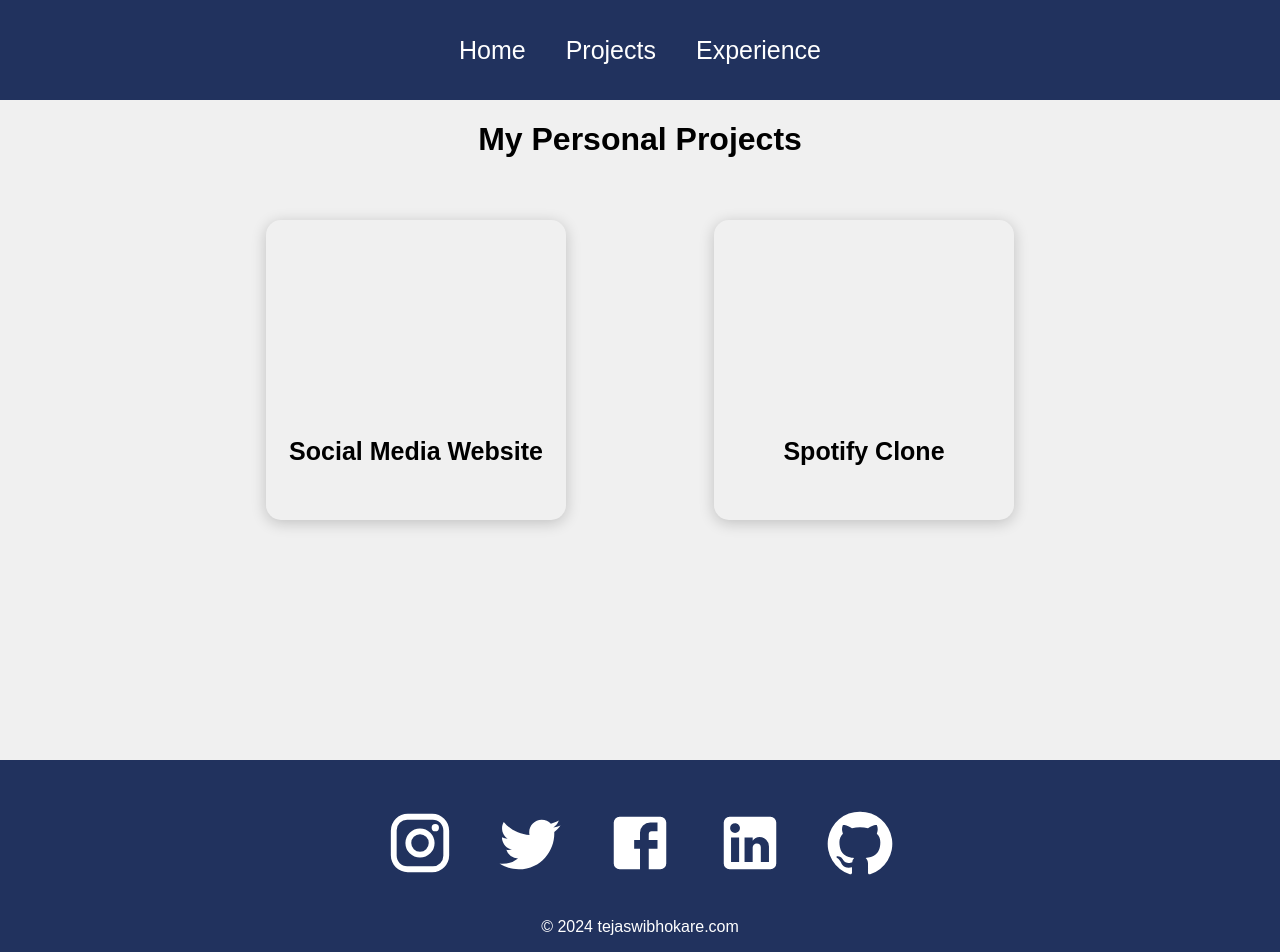
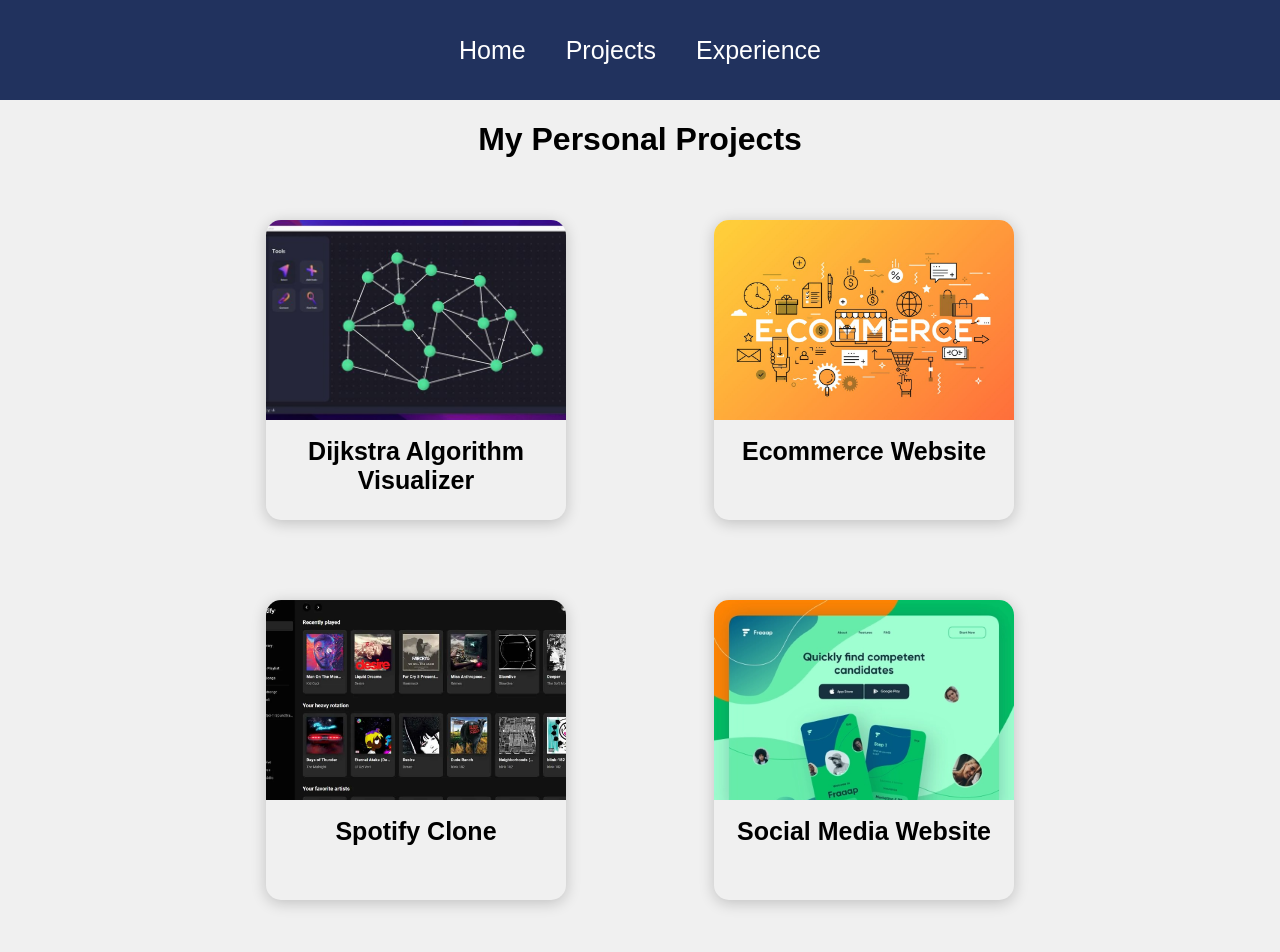
Before and after one commit to tejubhokare/portfolio, a React (Create React App) app: page /projects in a window 1280 px wide. Shown: the top 952 px of the page. Built offline with nearby package versions, Linux system fonts and the light colour scheme.

Commit message:
added project list

```diff
--- a/src/components/ProjectItem.js
+++ b/src/components/ProjectItem.js
@@ -3,7 +3,7 @@ import React from 'react'
 function ProjectItem( {image, name}) {
     return (
         <div className="projectItem">
-            <div style={{backgroundImage : `url{${image}}`}} className="bgImage" />
+            <div style={{backgroundImage : `url(${image})`}} className="bgImage" />
                 <h1>{name}</h1>
         </div>
     )
--- /dev/null
+++ b/src/helpers/ProjectList.js
@@ -0,0 +1,39 @@
+import Proj1 from "../assets/proj1.jpg";
+import Proj2 from "../assets/proj2.jpg";
+import Proj3 from "../assets/proj3.webp";
+import Proj4 from "../assets/proj4.webp";
+import Proj5 from "../assets/proj5.jpg";
+import Proj6 from "../assets/proj6.png";
+
+export const ProjectList = [
+  {
+    name: "Dijkstra Algorithm Visualizer",
+    image: Proj1,
+    skills: "JavaScript,HTML,CSS",
+  },
+  {
+    name: "Ecommerce Website",
+    image: Proj2,
+    skills: "React,Node.js,MongoDB",
+  },
+  {
+    name: "Spotify Clone",
+    image: Proj3,
+    skills: "React,Node.js,MongoDB,SpotifyAPI",
+  },
+  {
+    name: "Social Media Website",
+    image: Proj4,
+    skills: "React,Node.js,MySQL,GraphQL",
+  },
+  {
+    name: "Dashboard Visualizer",
+    image: Proj5,
+    skills: "JavaScript,HTML,CSS",
+  },
+  {
+    name: "Mobile Game",
+    image: Proj6,
+    skills: "React Native,JavaScript,HTML,CSS",
+  },
+];
--- a/src/pages/Projects.js
+++ b/src/pages/Projects.js
@@ -1,7 +1,7 @@
 import React from 'react'
 import ProjectItem from "../components/ProjectItem"
-import Proj1 from "../assets/proj1.jpg"
-import Proj3 from "../assets/proj3.webp"
+
+import { ProjectList} from '../helpers/ProjectList'
 
 import "../styles/Project.css"
 
@@ -10,8 +10,9 @@ function Projects() {
         <div className="projects">
           <h1> My Personal Projects</h1>
           <div className="projectList">
-              <ProjectItem name="Social Media Website" image={Proj1}/>
-              <ProjectItem name="Spotify Clone" image={Proj3}/>
+              {ProjectList.map((project)=>  {
+                return <ProjectItem name={project.name} image={project.image}/>
+              })}
 
           </div>
         </div>
```
